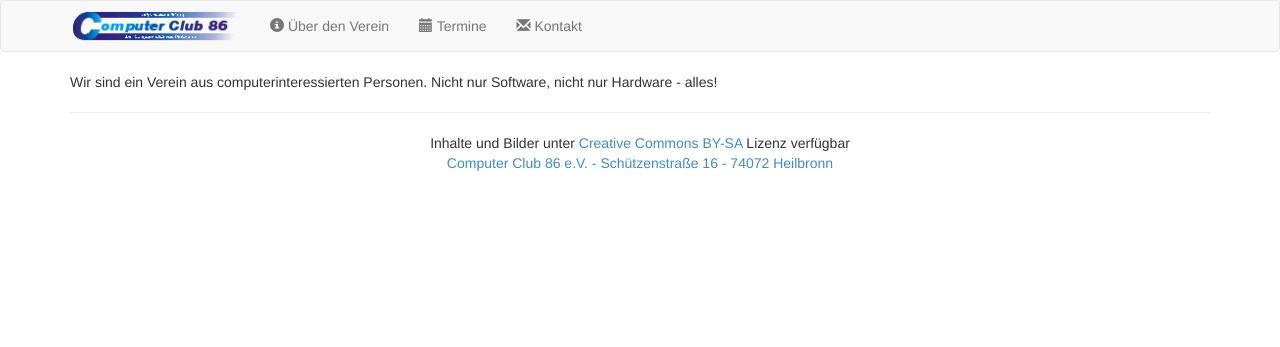
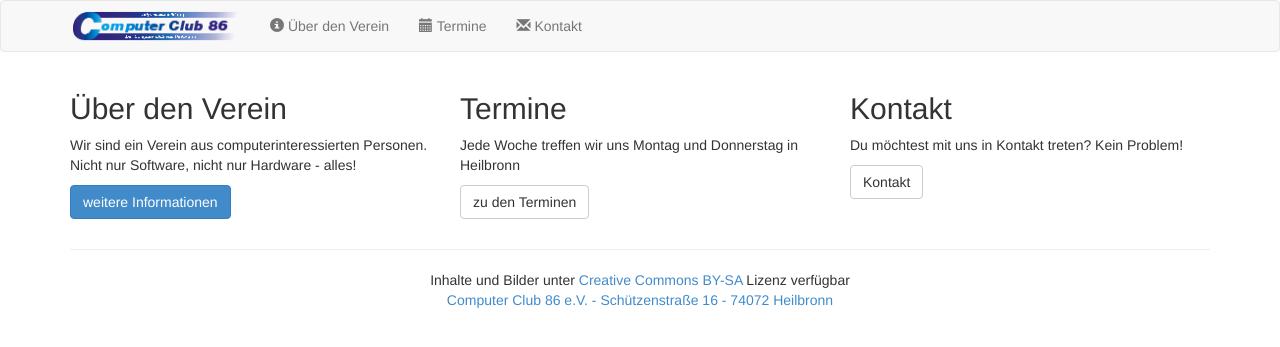
Before and after one commit to cc86hn/hp, a Jekyll site: the page built from index.html, in a window 1280 px wide. Shown: the top 347 px of the page. Built offline with Jekyll 4.4.1, drawn with Linux system fonts in a browser that asks for light colours.

Commit message:
startpage draft

```diff
--- a/index.html
+++ b/index.html
@@ -4,4 +4,20 @@ title: CC86
 description: ComputerClub86
 ---
 
-Wir sind ein Verein aus computerinteressierten Personen. Nicht nur Software, nicht nur Hardware - alles!
+<div class="row">
+	<div class="col-md-4">
+		<h2>Über den Verein</h2>
+		<p>Wir sind ein Verein aus computerinteressierten Personen. Nicht nur Software, nicht nur Hardware - alles!<p>
+		<a href="/about/" class="btn btn-primary">weitere Informationen</a>
+	</div>
+	<div class="col-md-4">
+		<h2>Termine</h2>
+		<p>Jede Woche treffen wir uns Montag und Donnerstag in Heilbronn<p>
+		<a href="/events/" class="btn btn-default">zu den Terminen</a>
+	</div>
+	<div class="col-md-4">
+		<h2>Kontakt</h2>
+		<p>Du möchtest mit uns in Kontakt treten? Kein Problem!<p>
+		<a href="/contact/" class="btn btn-default">Kontakt</a>
+	</div>
+</div>
```
